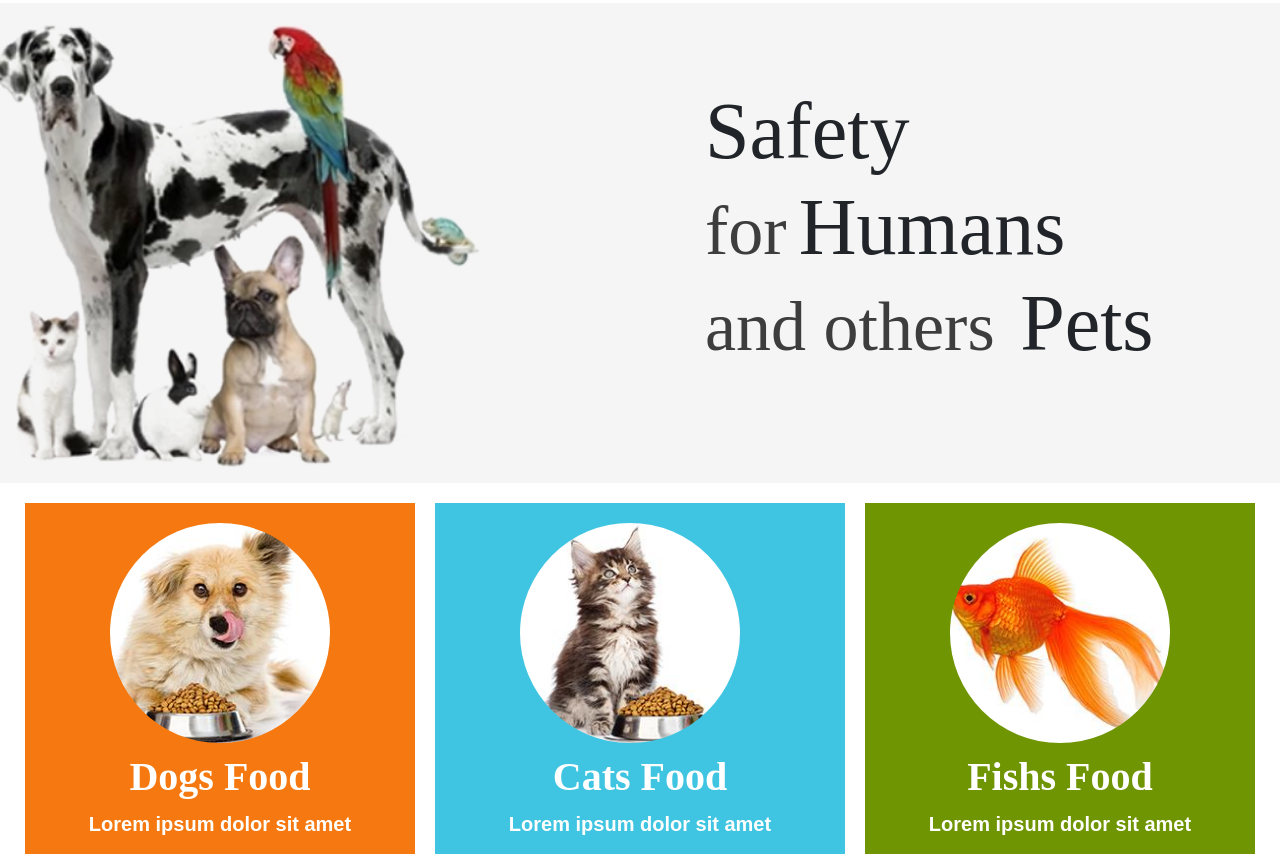
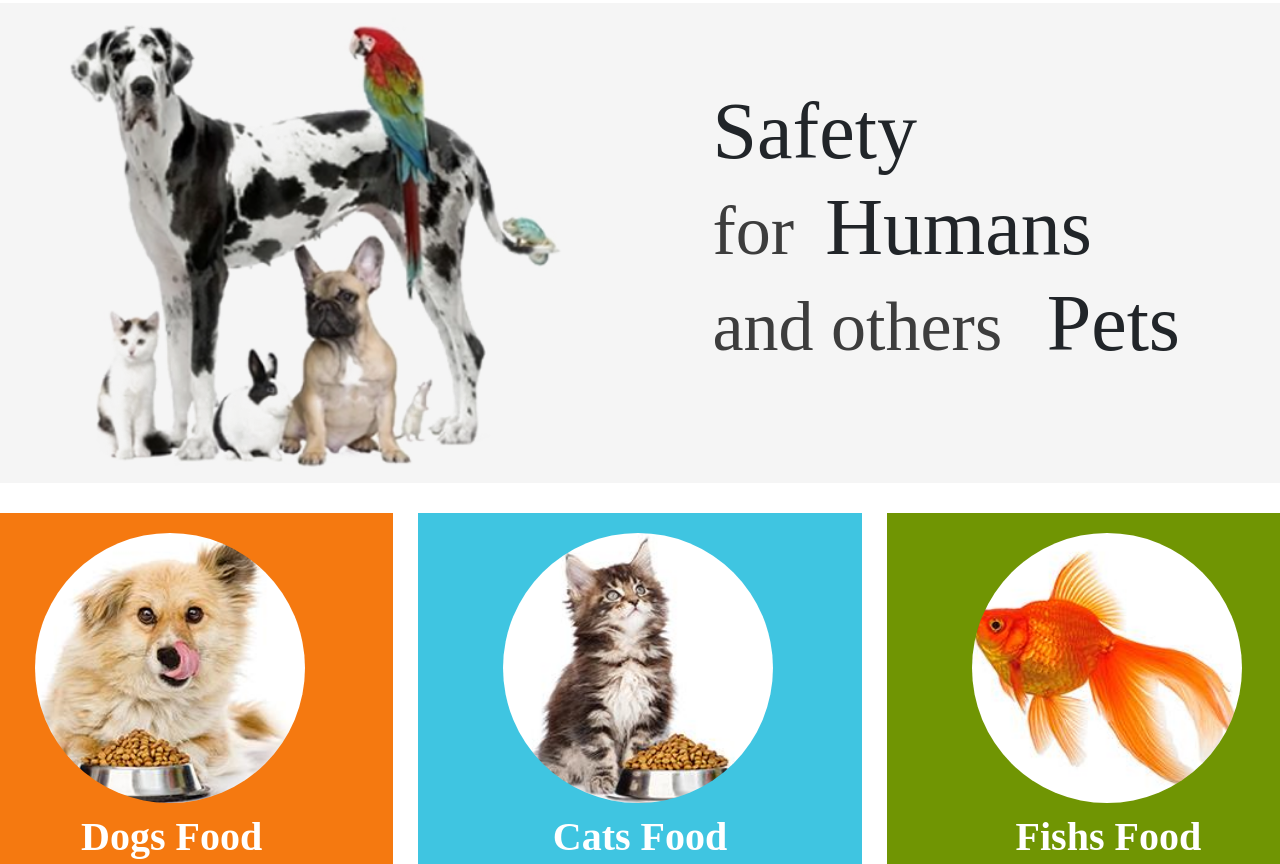
Before and after one commit to Sayan2504/HTML_GoodPets, a plain HTML site: page index.html in a window 1280 px wide. Shown: the part 137-1001 px from the top of the page. Drawn offline with nearby package versions, Linux system fonts and the light colour scheme.

Commit message:
completed

```diff
--- a/assets/style.css
+++ b/assets/style.css
@@ -483,19 +483,22 @@ footer{
     padding-bottom: 0px;
     margin-left: -25px;
     margin-right: -25px;
-}
+  }
+
+  #banner_pic_section{
+    display: flex;
+    justify-content: flex-end;
+  }
 
   #banner_pic{
-    display: flex;
-    justify-content: space-around;
     padding-left: 50px;
-    height: 280px;
+    height: 300px;
 
   }
 
   #banner_quote{
     padding-left: 60px;
-    padding-right: 0px;
+    padding-right: 10px;
     margin-right: 0px;
   }
 
@@ -507,6 +510,7 @@ footer{
   .large-text{
     font-size: 50px;
     text-indent: 3px;
+    padding-left: 14px;
   }
 
   .small-text{
@@ -778,29 +782,34 @@ footer{
   .banner-section{
     margin-left: -35px;
     margin-right: -35px;
-    margin: 0 auto;
   }
 
+  #banner_pic_section{
+    display: flex;
+    justify-content: flex-end;
+  }
 
   #banner_pic{
-    padding-left: 30px;
-    height: 370px;
+    padding-left: 60px;
+    height: 400px;
   }
 
   #banner_quote{
-    padding-top: 60px;
+    padding-top: 80px;
+    padding-left: 80px;
   }
 
   #first_large_text{
-    font-size: 60px;
+    font-size: 65px;
   }
 
   .large-text{
-    font-size: 60px;
+    font-size: 65px;
+    padding-left: 20px;
   }
 
   .small-text{
-    font-size: 50px;
+    font-size: 55px;
   }
 
   /*product 1,2,3*/
@@ -881,7 +890,7 @@ footer{
 }
 #address_part_one{
   padding-right: 20px;
-  padding-left: 230px;
+  padding-left: 260px;
 }
 
 #copyright{
@@ -897,25 +906,33 @@ footer{
   }
 
   #navbar_logo{
-    margin-left: -20px;
+    margin-left: -90px;
   }
   .navbar-nav{
-    flex-basis: 1060px;
+    flex-basis: 1160px;
     justify-content: space-evenly;
+  }
+
+  #navbar_supported_content{
+    left: 35px;
   }
 
   .nav-menu{
     font-size: 25px;
   }
-
+  #banner_pic_section{
+    display: flex;
+    justify-content: flex-end;
+  }
 
   #banner_pic{
     height: 480px;
+    padding-left: 10px;
   }
 
   #banner_quote{
     padding-top: 80px;
-    padding-left: 100px;
+    padding-left: 125px;
   }
 
   #first_large_text{
@@ -924,25 +941,50 @@ footer{
 
   .large-text{
     font-size: 80px;
+    padding-left: 27px;
   }
 
   .small-text{
     font-size: 70px;
   }
 
+   /*product 1*/
   .product-1-section{
-    border-left: 30px solid transparent;
+    background-color: #F57910;
+    border-bottom: 6px solid transparent;
+    border-top: 20px solid transparent;
+    border-right: 15px solid transparent;
+    border-left: 10px solid transparent;
+  }
+
+  /*product 2*/
+  .product-2-section{
+    background-color: #3FC5E1;
+    border-bottom: 6px solid transparent;
+    border-top: 20px solid transparent;
+    border-right: 15px solid transparent;
+    border-left: 10px solid transparent;
   }
 
   /*product 3*/
   .product-3-section{
-    border-right: 30px solid transparent;
+    background-color: #709503;
+    border-bottom: 6px solid transparent;
+    border-top: 20px solid transparent;
+    border-left: 10px solid transparent;
+    border-right: 15px solid transparent;
   }
 
   .product{
-    height: 220px;
-    width: 220px;
+    height: 270px;
+    width: 270px;
     margin-left: 55px;
+  }
+
+  .product-section{
+    margin-left: -130px;
+    margin-right: -135px;
+    margin-top: 10px;
   }
 
   .product-header{
@@ -958,6 +1000,8 @@ footer{
 #section_before_footer{
   height: 460px;
   padding-left: 20px;
+  margin-left: -145px;
+  margin-right: -145px;
 }
 
 #text_before_footer{
@@ -972,9 +1016,9 @@ footer{
 }
 
 #pet_content{
-  font-size: 16px;
+  font-size: 18px;
   padding-left: 0px;
-  padding-right: 2px;
+  padding-right: 50px;
   padding-top: 25px;
 }
 
@@ -985,7 +1029,7 @@ footer{
 }
 
 #image_above_footer{
-  height: 400px;
+  height: 450px;
 }
 
 #read_more_button{
@@ -1001,11 +1045,13 @@ footer{
 }
 
 #address{
-  font-size: 21px;
+  font-size: 25px;
 }
 #address_part_one{
-  padding-right: 40px;
-  padding-left: 280px;
+  padding-right: 20px;
+  padding-left: 460px;
+  display: flex;
+  justify-content: flex-end;
 }
 
 }
--- a/index.html
+++ b/index.html
@@ -62,7 +62,7 @@
     </div>
 
     <div class="container">
-        <section class="row margin-row">
+        <section class="row margin-row product-section">
             <section class="col-12 col-sm-4 product-1-section">
 
                     <div class="product-image">
```
